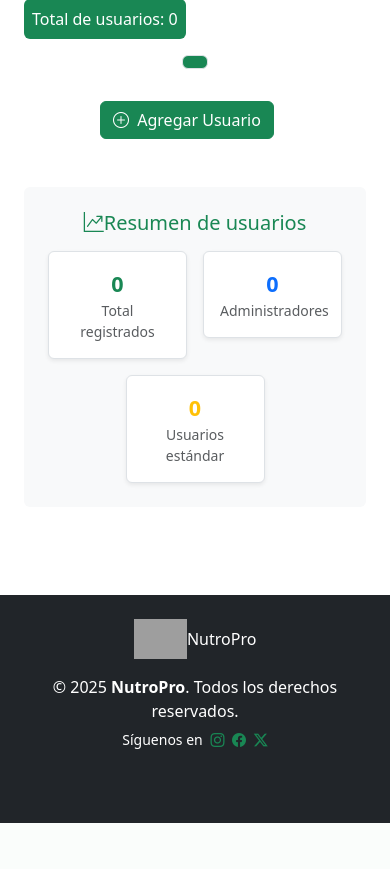
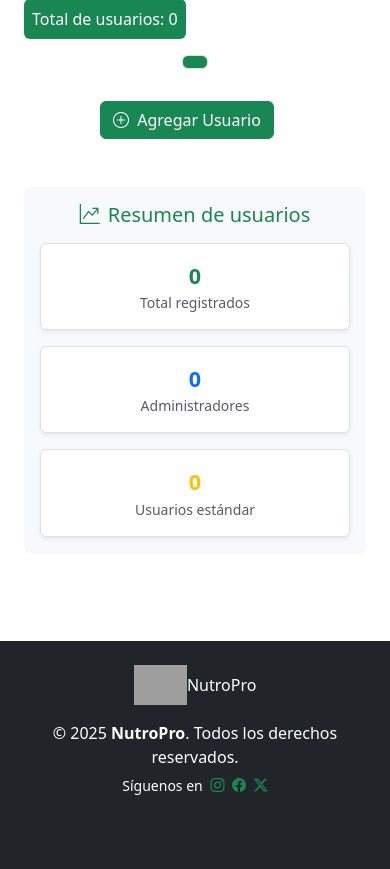
Before and after one commit to IagoFP2004/NutroPro, a PHP site: template www/app/Views/gestionUsuarios.view.php in a window 390 px wide. Shown: the part 292-1161 px from the top of the page. Before the commit the page ends 1115 px from the top, so only its background shows below. Run offline with PHP 8.4, Linux system fonts and the light colour scheme; the template is opened without the code that fills it, so the values that code supplies are empty; grey boxes are pictures that could not be loaded.

Commit message:
Errores responsive solucionados

```diff
--- a/www/app/Views/gestionUsuarios.view.php
+++ b/www/app/Views/gestionUsuarios.view.php
@@ -113,16 +113,16 @@
                 </button>
             </div>
         </div>
-        <section class="bg-light rounded p-4 mb-3">
-            <h5 class="text-success mb-3 d-flex justify-content-center"><i class="bi bi-graph-up-arrow"></i> Resumen de usuarios</h5>
+        <section class="bg-light rounded p-3 p-md-4 mb-3">
+            <h5 class="text-success mb-3 mb-md-4 text-center"><i class="bi bi-graph-up-arrow me-2"></i>Resumen de usuarios</h5>
             <div class="row text-center g-3 justify-content-center">
-                <div class="col-6 col-md-3">
+                <div class="col-12 col-sm-4">
                 <div class="bg-white border rounded p-3 shadow-sm">
                     <div class="fs-4 fw-bold text-success"><?= count($usersNum) ?></div>
                     <div class="small text-muted">Total registrados</div>
                 </div>
                 </div>
-                <div class="col-6 col-md-3">
+                <div class="col-12 col-sm-4">
                 <div class="bg-white border rounded p-3 shadow-sm">
                     <div class="fs-4 fw-bold text-primary">
                     <?php
@@ -138,7 +138,7 @@
                     <div class="small text-muted">Administradores</div>
                 </div>
                 </div>
-                <div class="col-6 col-md-3">
+                <div class="col-12 col-sm-4">
                 <div class="bg-white border rounded p-3 shadow-sm">
                     <div class="fs-4 fw-bold text-warning">
                         <?php
```
Also changed, not shown: www/app/Views/carrito.view.php (+4 -4 lines).
